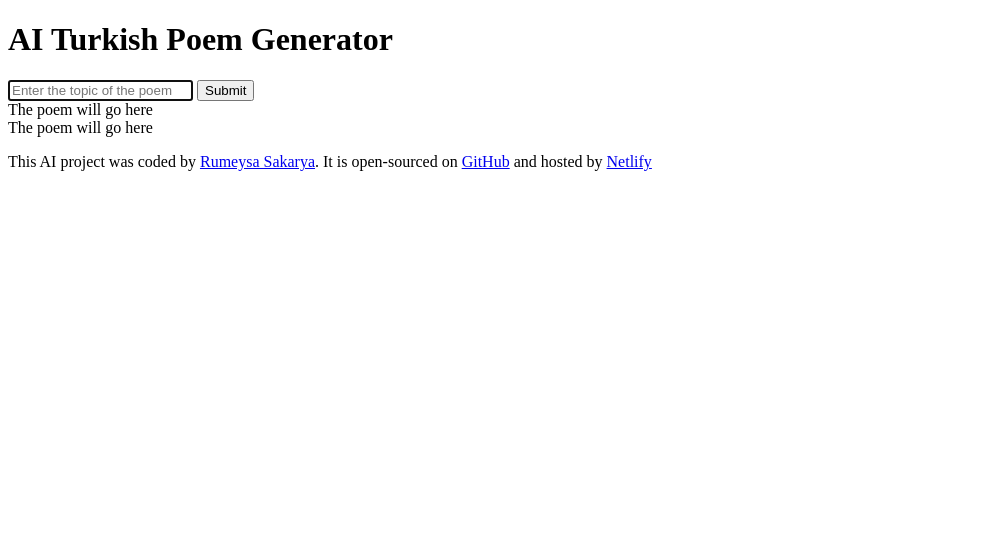
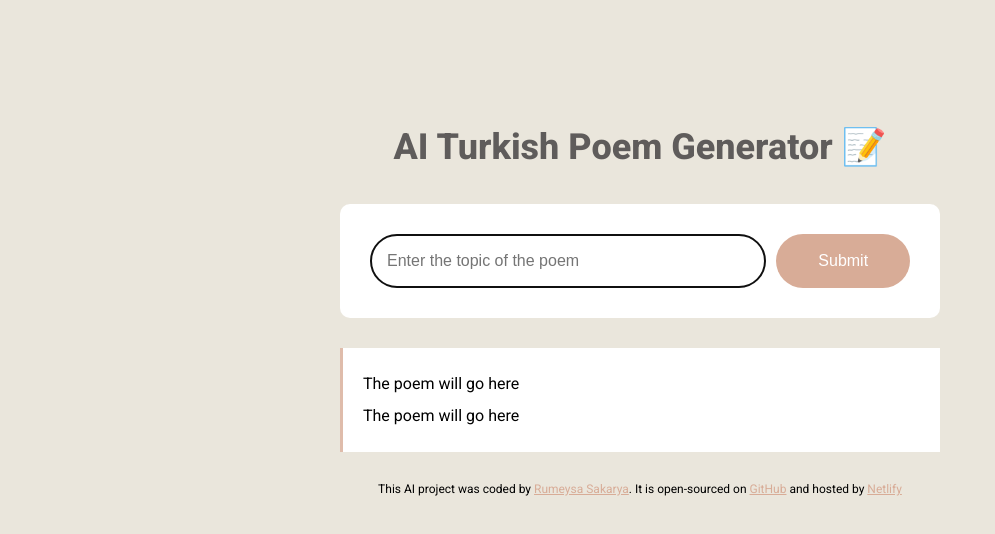
Before and after one commit to Rumeysa-Sakarya/Turkish-poem-generator, a plain HTML site: page index.html in a window 1280 px wide. Shown: the whole page, without its empty margins (0-995 px from the left). Drawn offline with Linux system fonts and the light colour scheme.

Commit message:
added styling to css

```diff
--- a/index.html
+++ b/index.html
@@ -5,10 +5,17 @@
     <meta name="viewport" content="width=device-width, initial-scale=1.0" />
     <title>AI Poem Generator</title>
     <link rel="stylesheet" href="src/style.css" />
+    <link rel="preconnect" href="https://fonts.googleapis.com" />
+    <link rel="preconnect" href="https://fonts.gstatic.com" crossorigin />
+    <link
+      href="https://fonts.googleapis.com/css2?family=Roboto:ital,wght@0,100..900;1,100..900&display=swap"
+      rel="stylesheet"
+    />
   </head>
   <body>
+    <div class="container">
       <header>
-      <h1>AI Turkish Poem Generator</h1>
+        <h1>AI Turkish Poem Generator 📝</h1>
       </header>
       <main>
         <form>
@@ -18,10 +25,11 @@
             autofocus
             required
             autocomplete="off"
+            class="instructions"
           />
-        <input type="submit" />
+          <input type="submit" class="submit-button" />
         </form>
-      <div>The poem will go here<br />The poem will go here</div>
+        <div class="poem">The poem will go here<br />The poem will go here</div>
       </main>
       <footer>
         <p>
@@ -41,6 +49,7 @@
           >
         </p>
       </footer>
+    </div>
     <script src="src/index.js"></script>
   </body>
 </html>
--- a/src/style.css
+++ b/src/style.css
@@ -0,0 +1,64 @@
+body {
+  background-color: #eae6dc;
+  font-family: "Roboto", serif;
+}
+a {
+  color: rgb(216, 172, 151);
+}
+.container {
+  margin: 120px auto;
+  max-width: 600px;
+}
+header {
+  margin-bottom: 30px;
+}
+h1 {
+  text-align: center;
+  font-weight: 800;
+  font-size: 36px;
+  line-height: 1.5;
+  color: #5f5c5b;
+}
+
+form {
+  padding: 30px;
+  background-color: white;
+  box-shadow: 0px, 20px, 66px rgba(216, 172, 151, 0.4);
+  border-radius: 10px;
+  display: flex;
+  margin-bottom: 30px;
+}
+.instructions {
+  padding: 16px;
+  border: 1px solid rgba(216, 172, 151, 0.8);
+  width: 80%;
+  font-size: 16px;
+  border-radius: 50px;
+  line-height: 20px;
+  color: #5f5c5b;
+}
+.submit-button {
+  margin-left: 10px;
+  background: rgb(216, 172, 151);
+  color: white;
+  border: none;
+  width: 150px;
+  font-size: 16px;
+  border-radius: 50px;
+  padding: 14px 24px;
+}
+
+.poem {
+  font-size: 16px;
+  background-color: #fff;
+  padding: 20px;
+  line-height: 2;
+  border-left: 3px solid rgba(216, 172, 151, 0.8);
+  box-shadow: 0px, 20px, 66px rgba(216, 172, 151, 0.4);
+}
+
+footer {
+  text-align: center;
+  font-size: 12px;
+  margin-top: 30px;
+}
```
Lines whose indentation alone changed are shown as unchanged.
